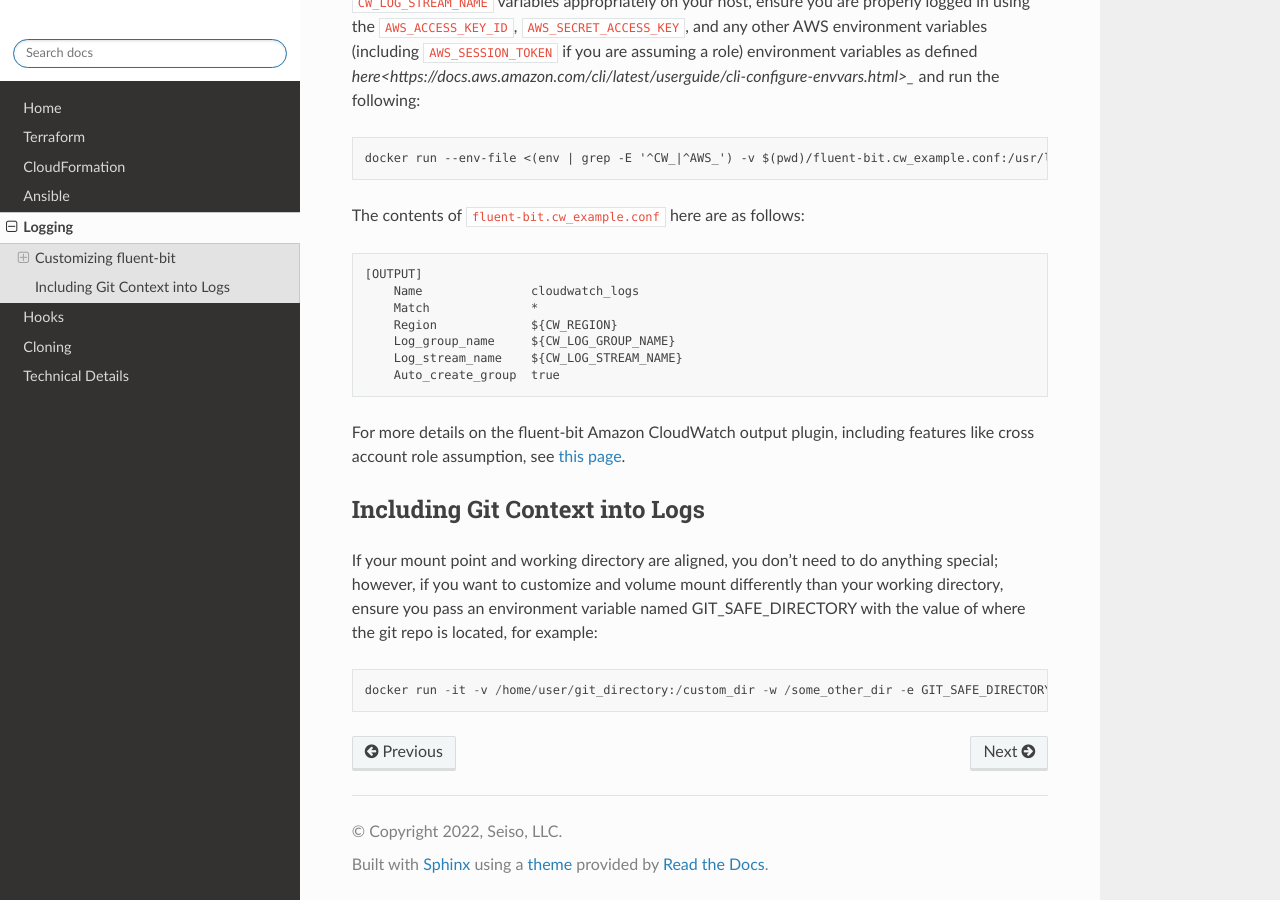
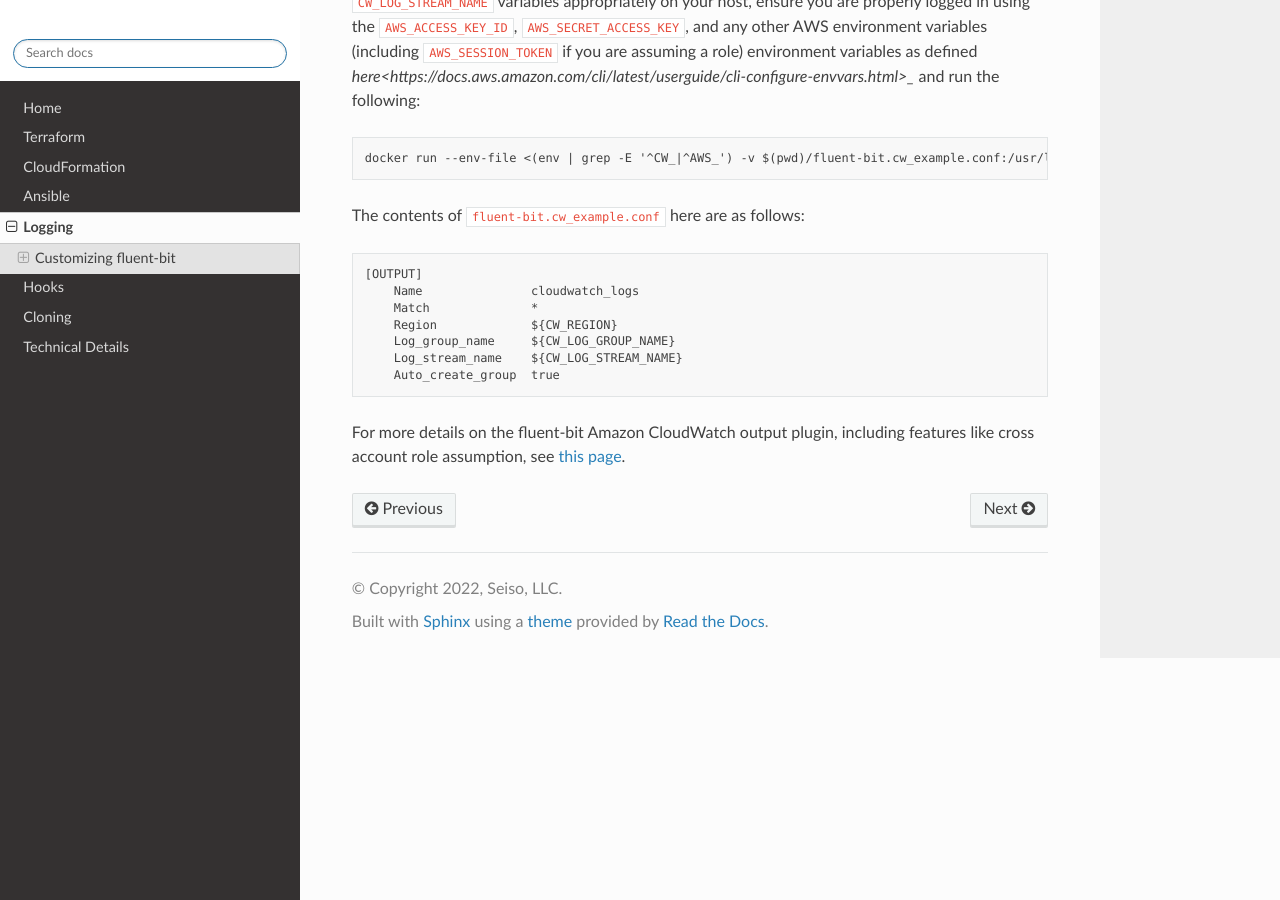
Before and after one commit to SeisoLLC/easy_infra, a Sphinx documentation site: the page built from docs/Logging/index.rst, in a window 1280 px wide and 900 px high, scrolled down 1315 px. Built offline with Sphinx 7.4.7 and the Read the Docs theme 2.0.0, drawn with Linux system fonts in a browser that asks for light colours.

```diff
--- a/docs/Logging/index.rst
+++ b/docs/Logging/index.rst
@@ -67,14 +67,3 @@ The contents of ``fluent-bit.cw_example.conf`` here are as follows::
 
 For more details on the fluent-bit Amazon CloudWatch output plugin, including features like cross account role assumption, see `this page
 <https://docs.fluentbit.io/manual/pipeline/outputs/cloudwatch>`_.
-
-Including Git Context into Logs
--------------------------------
-
-If your mount point and working directory are aligned, you don't need to do anything special; however, if you want to customize
-and volume mount differently than your working directory, ensure you pass an environment variable named GIT_SAFE_DIRECTORY with
-the value of where the git repo is located, for example::
-
-    docker run -it -v /home/user/git_directory:/custom_dir -w /some_other_dir -e GIT_SAFE_DIRECTORY="/custom_dir" seiso/easy_infra:latest-terraform-aws
-
-.. note::
```
Also changed, not shown: docs/Technical Details/index.rst (+22 -1 lines), 2 other files.
